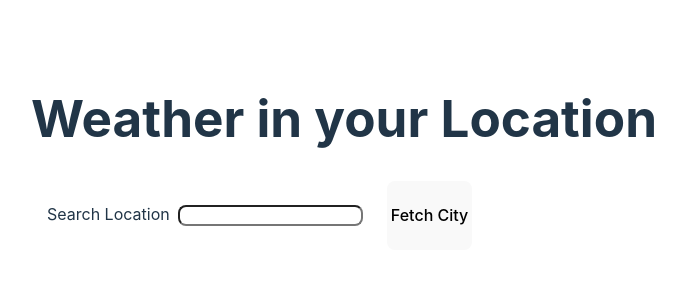
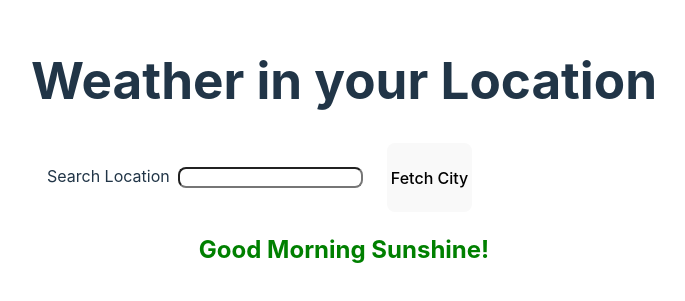
Before and after one commit to Horacaz/weather-app-react-vite, a React (Vite) app: page / in a window 1280 px wide. Shown: the part 247-548 px from the top of the page, without its empty margins (296-981 px from the left). Built offline with nearby package versions, Linux system fonts and the light colour scheme.

Commit message:
Adds ExtendedForecast component placeholder.

```diff
--- a/src/App.tsx
+++ b/src/App.tsx
@@ -4,6 +4,7 @@ import useCityLocation from "./hooks/useCityLocation";
 import useForecast from "./hooks/useForecast";
 import SearchLocation from "./components/SearchLocation/SearchLocation";
 import CurrentForecast from "./components/CurrentForecast/CurrentForecast";
+import ExtendedForecast from "./components/ExtendedForecast/ExtendedForecast";
 function App() {
   const { locationKey, setCityFetch } = useCityLocation();
   const { currentForecast, setKey } = useForecast();
@@ -25,6 +26,7 @@ function App() {
       <h1>Weather in your Location</h1>
       <SearchLocation onChange={onChangeCallBack} onClick={onClickCallBack} />
       {currentForecast && <CurrentForecast {...currentForecast} />}
+      <ExtendedForecast />
     </>
   );
 }
--- /dev/null
+++ b/src/components/ExtendedForecast/ExtendedForecast.tsx
@@ -0,0 +1,6 @@
+import { Title } from "./styles"
+export default function ExtendedForecast(){
+    return (
+        <Title>Good Morning Sunshine!</Title>
+    )
+}
--- /dev/null
+++ b/src/components/ExtendedForecast/styles.ts
@@ -0,0 +1,6 @@
+import styled from "styled-components";
+
+export const Title = styled.h2`
+text-align: center;
+font-weight: bolder;
+color: green;`
```
